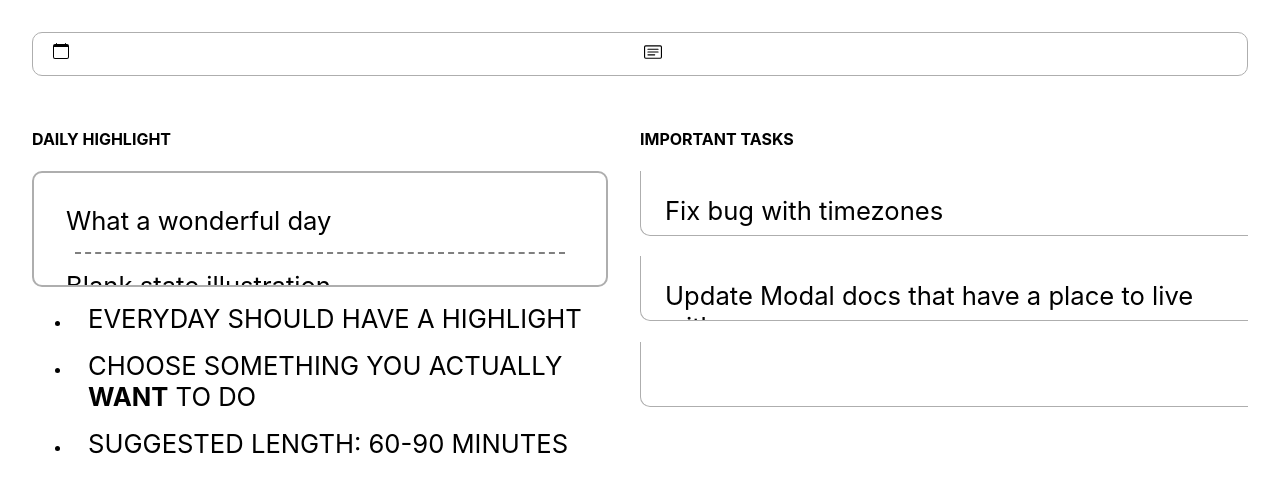
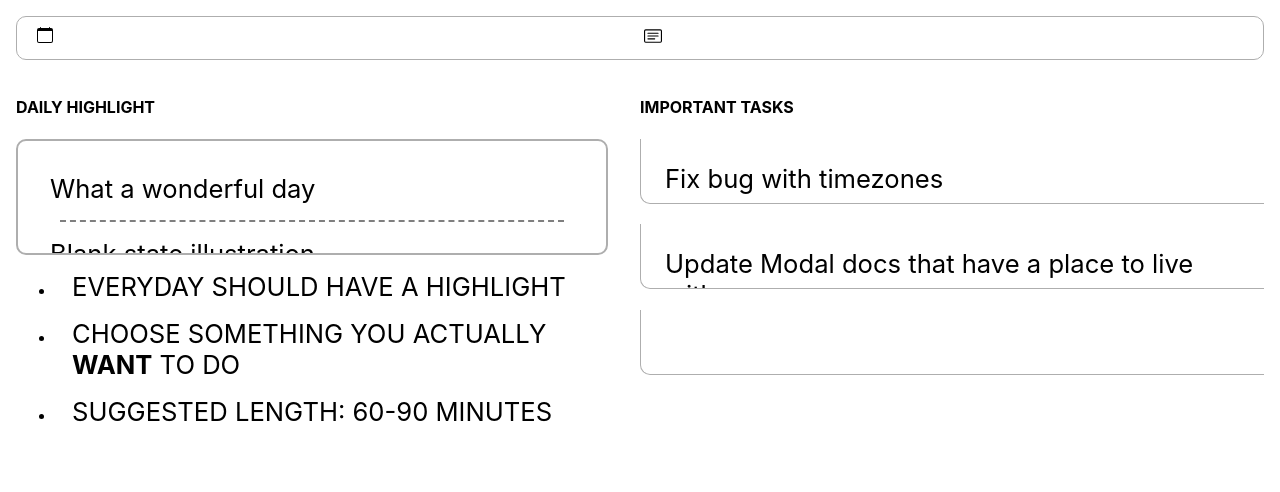
Before and after one commit to playtunes100/time-blocker, a React (Create React App) app: page / in a window 1280 px wide. Shown: the top 492 px of the page. Built offline with nearby package versions, Linux system fonts and the light colour scheme.

Commit message:
-decreased margin

```diff
--- a/src/Planner.css
+++ b/src/Planner.css
@@ -1,5 +1,5 @@
 .date-title {
-    margin: 2rem;
+    margin: 1rem;
     border: 1.5px solid #aeaeae;
     border-radius: 10px;
     padding: 10px;
@@ -34,8 +34,8 @@
 
 .highlights-row {
     display: flex;
-    margin-left: 2rem;
-    margin-right: 2rem;
+    margin-left: 1rem;
+    margin-right: 1rem;
 }
 
 .highlights-col {
--- a/src/Planner.js
+++ b/src/Planner.js
@@ -10,7 +10,10 @@
     return(
         <Container>
             <Date/>
+            <Row className='highlights-row'>
                 <Highlights/>
+                <Important/>
+            </Row>
         </Container>
     )
 
@@ -44,7 +47,6 @@
 function Highlights(){
 
     return(
-            <Row className='highlights-row'>
         <div className='highlights-col'>
             <h4>DAILY HIGHLIGHT</h4>
             <div className='daily-highlights'>
@@ -63,10 +65,14 @@
                     <li><span className='highlights-text'>SUGGESTED LENGTH: 60-90 MINUTES</span></li>
                 </ul>
             </div>
-                    <div>
 
         </div>
-                </div>
+    )
+}
+
+function Important(){
+
+    return(
         <div className='tasks-col'>
             <h4>IMPORTANT TASKS</h4>
             <div className='important-tasks'>
@@ -77,6 +83,5 @@
             </div>
             <div className='important-tasks'></div>
         </div>
-            </Row>
     )
 }
```
Lines whose indentation alone changed are shown as unchanged.
